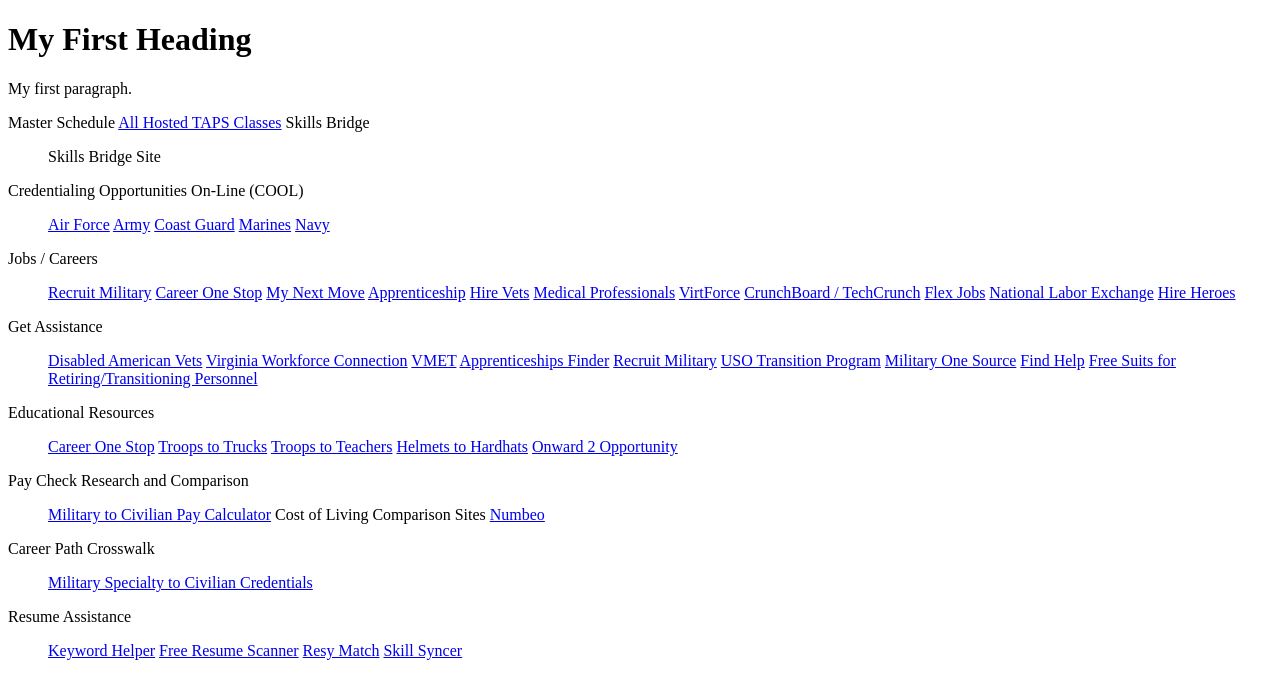
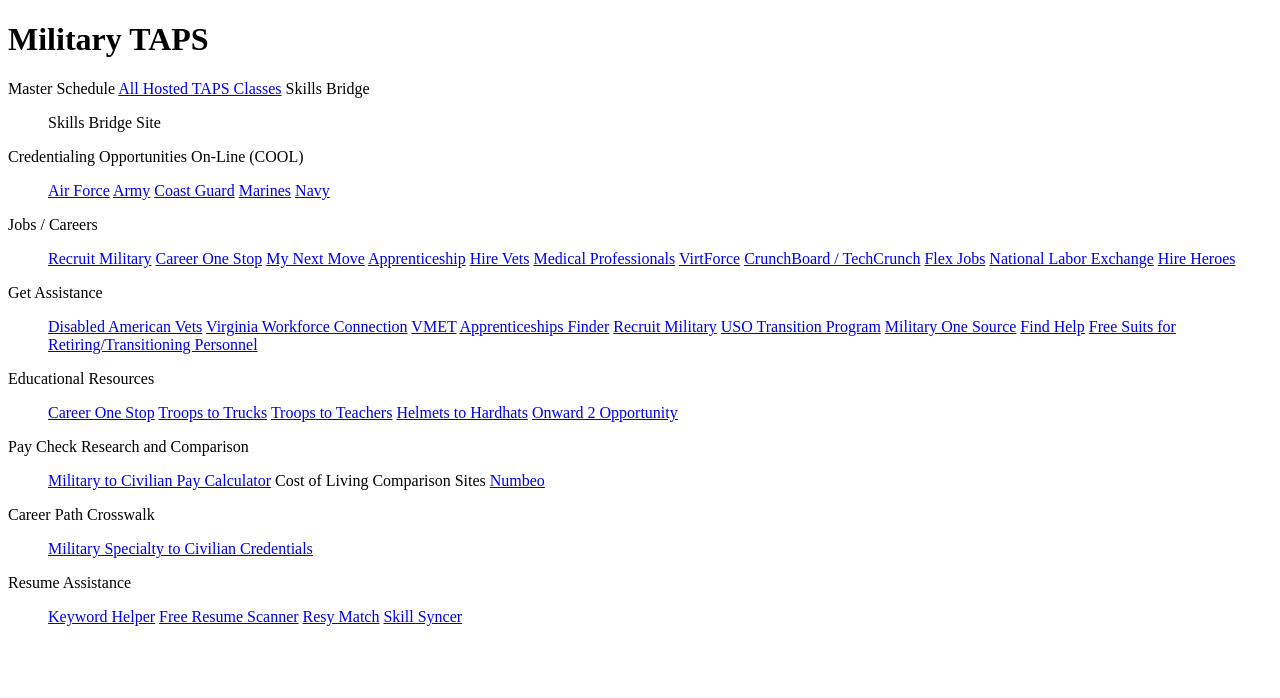
Before and after one commit to limskey/limskey.github.io, a plain HTML site: page index.html in a window 1280 px wide. Drawn offline with Linux system fonts and the light colour scheme.

Commit message:
Update index.html

```diff
--- a/index.html
+++ b/index.html
@@ -4,8 +4,7 @@
 <title>Military TAPS</title>
 
 
-<h1>My First Heading</h1>
-<p>My first paragraph.</p>
+<h1>Military TAPS</h1>
 
 </body>
 </html>
```
